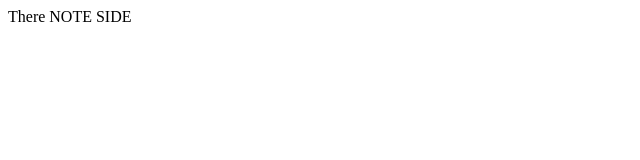
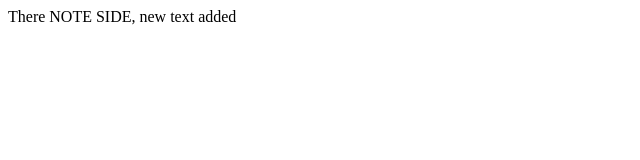
Before and after one commit to Sattrys/Out_Disk, a plain HTML site: page note_branch/note_branch.html in a window 1280 px wide. Shown: the whole page, without its empty margins (0-640 px from the left). Drawn offline with Linux system fonts and the light colour scheme.

Commit message:
Update note_branch.html

```diff
--- a/note_branch/note_branch.html
+++ b/note_branch/note_branch.html
@@ -7,6 +7,6 @@
     <title>Note_Branch</title>
 </head>
 <body>
-    There NOTE SIDE
+    There NOTE SIDE, new text added
 </body>
 </html>
```
